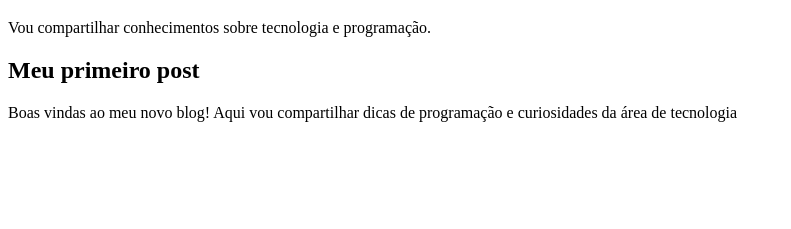
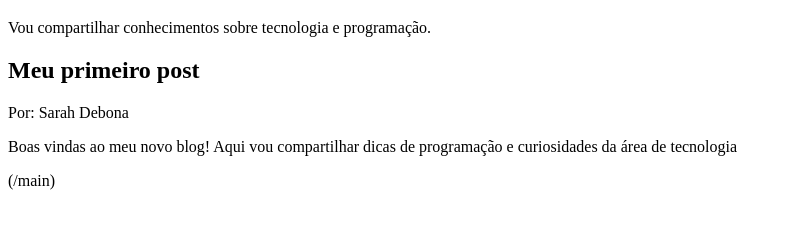
Before and after one commit to SarahDebona123/sarah-pagina-web, a plain HTML site: page index.html in a window 1280 px wide. Shown: the part 61-290 px from the top of the page, without its empty margins (0-791 px from the left). Drawn offline with Linux system fonts and the light colour scheme.

Commit message:
atualização

```diff
--- a/index.html
+++ b/index.html
@@ -11,7 +11,8 @@
 
     <P>Vou compartilhar conhecimentos sobre tecnologia e programação.</p>
     <h2>Meu primeiro post</h2>
-
+    <P>Por: Sarah Debona</p>
     <p>Boas vindas ao meu novo blog! Aqui vou compartilhar dicas de programação e curiosidades da área de tecnologia</p>
+(/main)
 </body>
 </html>
```
